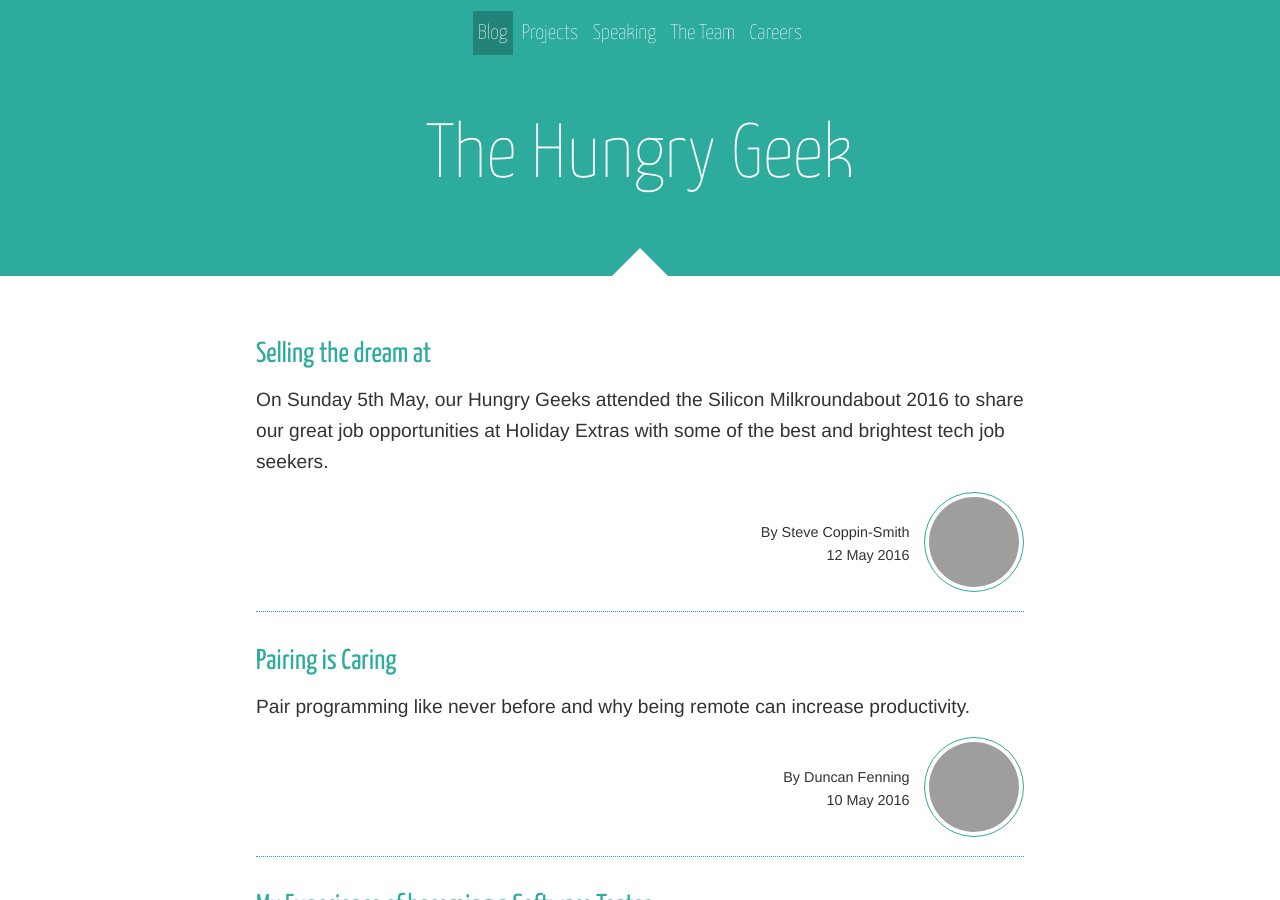
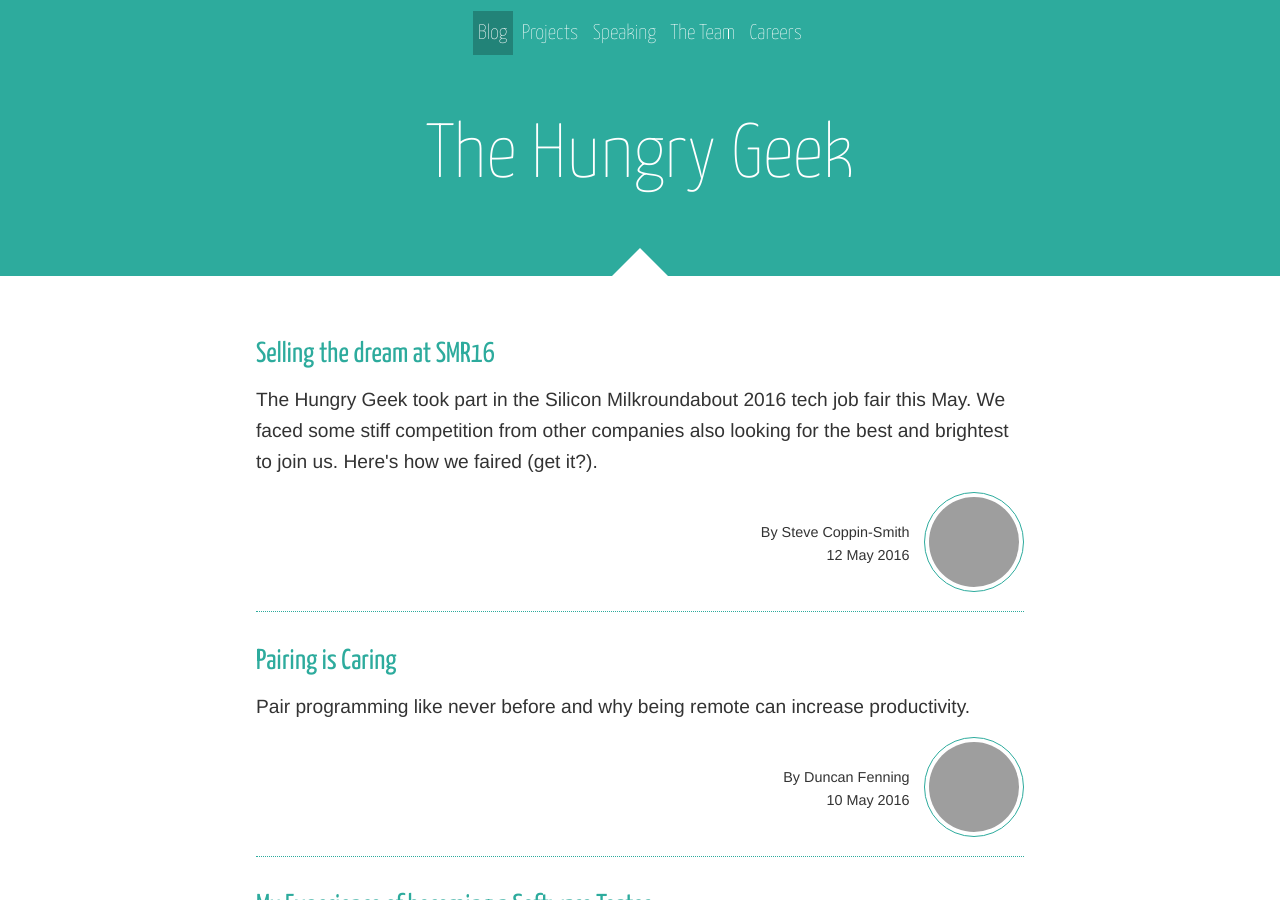
Before and after one commit to holidayextras/holidayextras.github.com, a Jekyll site: the page built from index.html, in a window 1280 px wide and 900 px high, cut to the strip 0-900 px from the top of the window. Built offline with Jekyll 4.4.1, drawn with Linux system fonts in a browser that asks for light colours; nearby versions of some CDN libraries; the list of posts is cut into pages by our own code; grey boxes are pictures that could not be loaded.

Commit message:
Adding intro

```diff
--- a/_posts/2016-05-12-smr16.md
+++ b/_posts/2016-05-12-smr16.md
@@ -1,11 +1,11 @@
 ---
 layout: post
-title: Selling the dream at #SMR16
+title: Selling the dream at SMR16
 categories: Conferences, Recruitment, SMR, Life
 author: steve_cs
 tags: Conferences, Recruitment, SMR, Life
 comments: true
-excerpt:
+excerpt: The Hungry Geek took part in the Silicon Milkroundabout 2016 tech job fair this May. We faced some stiff competition from other companies also looking for the best and brightest to join us. Here's how we faired (get it?).
 ---
 
 On Sunday 5th May, our Hungry Geeks attended the [Silicon Milkroundabout 2016](https://www.siliconmilkroundabout.com/) to share our [great job opportunities at Holiday Extras](http://join.holidayextras.co.uk/vacancies/) with some of the best and brightest tech job seekers.
```
